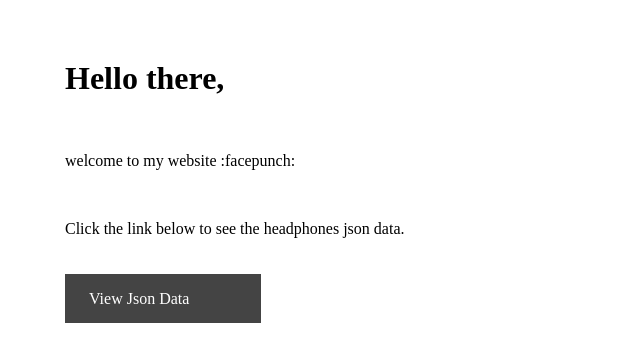
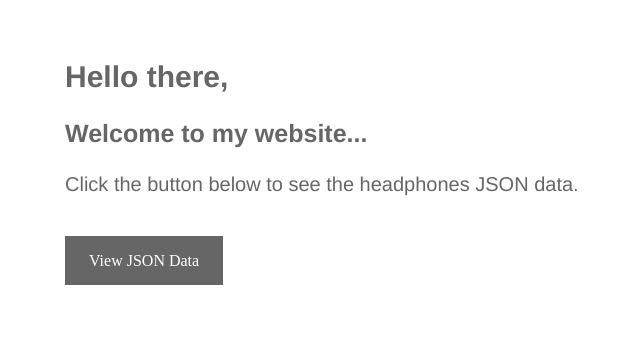
Before and after one commit to femiconnect/headphones-api, a website: page index.html in a window 1280 px wide. Shown: the whole page, without its empty margins (175-815 px from the left). Drawn offline with Linux system fonts and the light colour scheme.

Commit message:
made changes to css file

```diff
--- a/app.css
+++ b/app.css
@@ -3,15 +3,39 @@
    margin: 60px auto;
 }
 
+h1,
+h2,
+h3,
+h4,
+h5,
+h6,
+p {
+   font-family: Helvetica, sans-serif;
+   color: #666;
+}
+
+.container h1 {
+   font-size: 30px;
+}
+
+.container h3 {
+   font-size: 25px;
+}
+
+.container p {
+   font-size: 20px;
+}
+
 a {
-   background-color: #444;
+   background-color: #666;
    color: white;
    padding: 1em 1.5em;
    text-decoration: none;
    text-transform: capitalize;
    cursor: pointer;
+   border: none;
 }
 
 a:hover {
-   background-color: #777;
+   background-color: #444;
 }
--- a/index.html
+++ b/index.html
@@ -10,15 +10,12 @@
    <body>
       <div class="container">
          <h1>Hello there,</h1>
-         <br />
-         <p>welcome to my website :facepunch:</p>
-         <br />
-         <p>Click the link below to see the headphones json data.</p>
+         <h3>Welcome to my website...</h3>
+         <p>Click the button below to see the headphones JSON data.</p>
          <br /><br />
          <a href="https://headphones-api-demo.herokuapp.com/headphones"
-            >view json data</a
+            >View JSON Data</a
          >
-         <a></a>
       </div>
    </body>
 </html>
```
